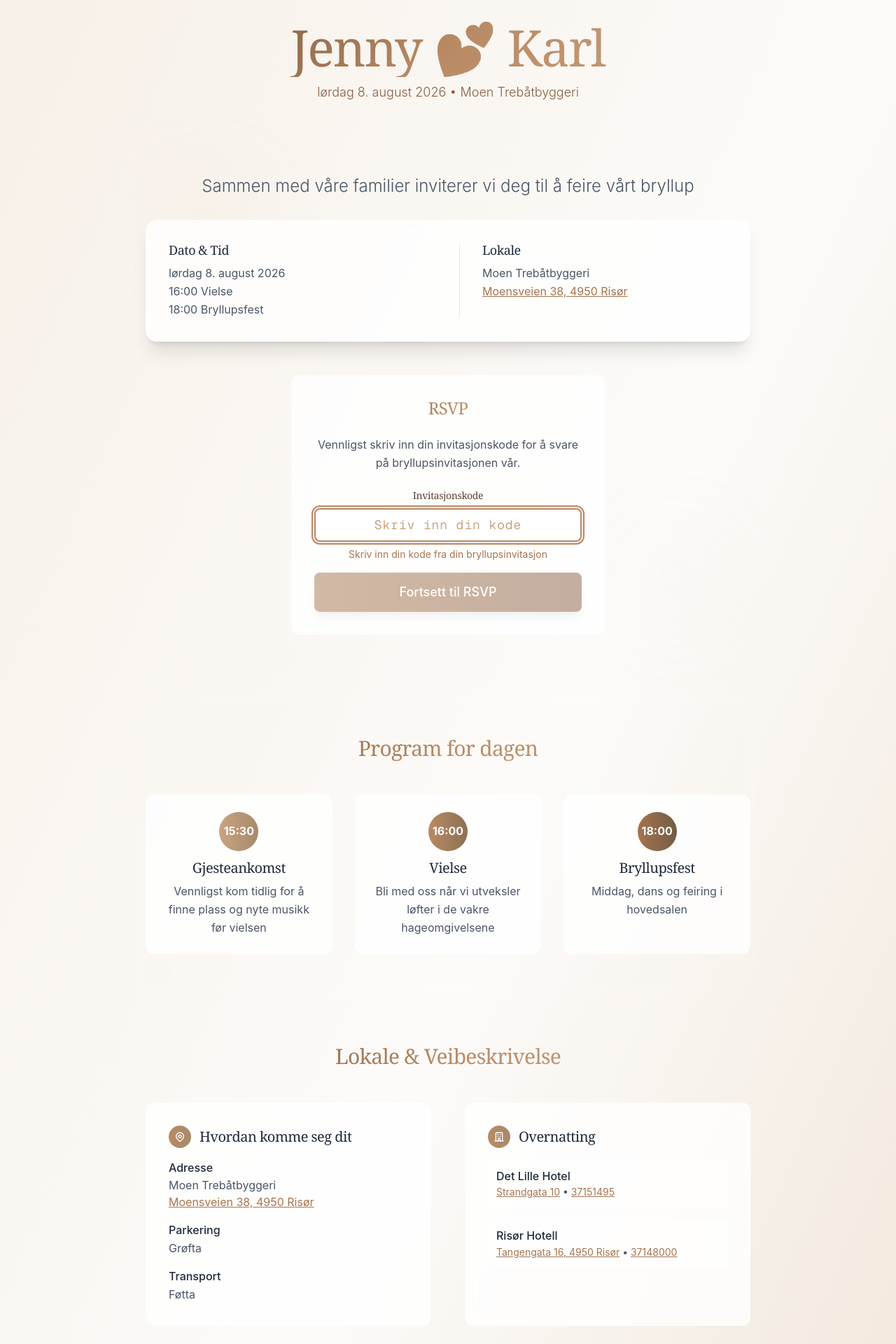
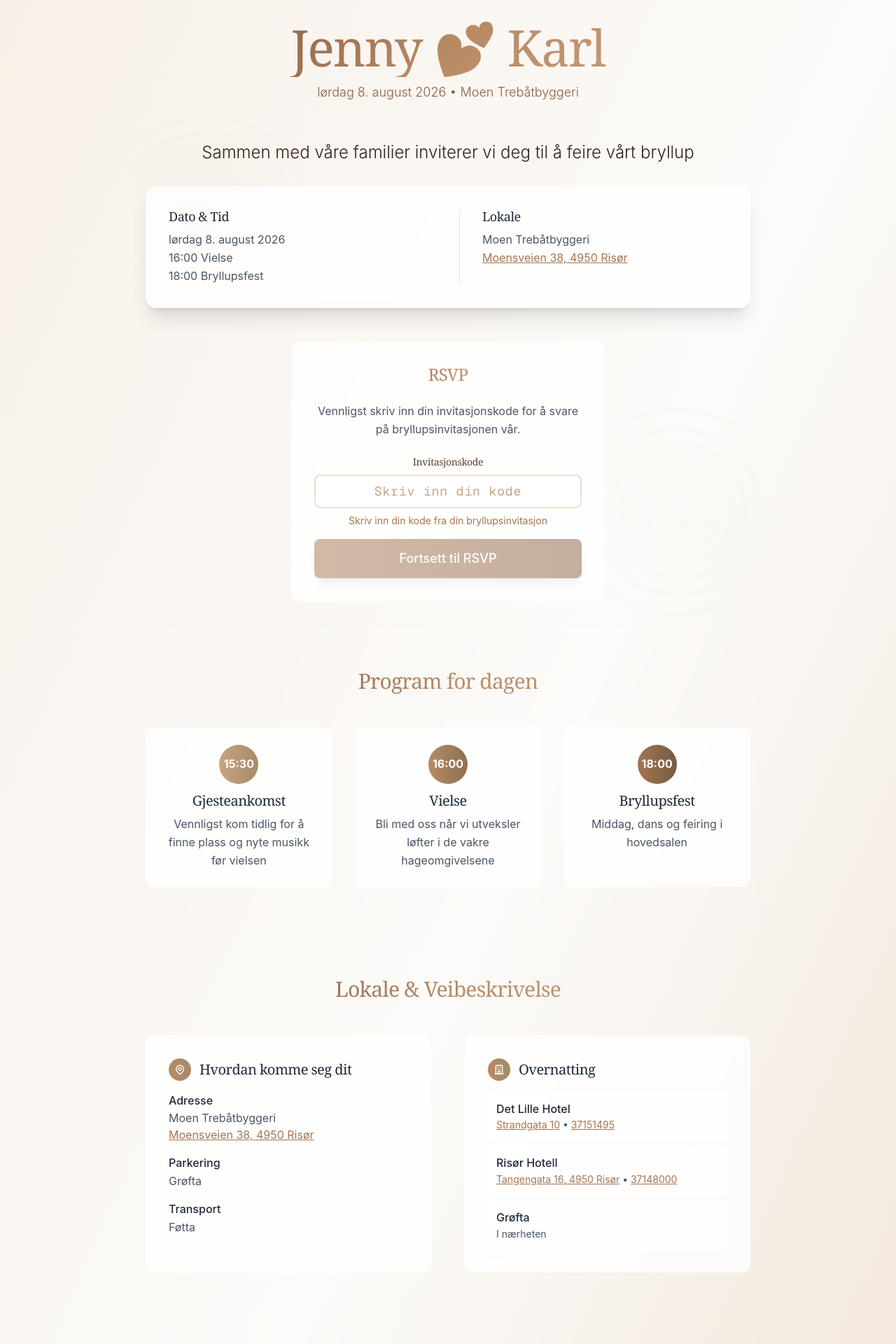
Before and after one commit to amundlindstol/jenny-og-karl, a Next.js app in the folder wedding-rsvp-website/: page / in a window 1280 px wide. Shown: the top 1920 px of the page at 70% size. Built offline with nearby package versions, Linux system fonts and the light colour scheme.

Commit message:
minor changes

```diff
--- a/wedding-rsvp-website/src/app/page.tsx
+++ b/wedding-rsvp-website/src/app/page.tsx
@@ -46,7 +46,7 @@ export default function Home() {
     <MainLayout>
       <div className="min-h-screen">
         {/* Hero Section */}
-        <section className="relative py-12 sm:py-16 lg:py-20 px-4 text-center overflow-hidden">
+        <section className="relative py-1 sm:py-4 lg:py-8 px-4 text-center overflow-hidden">
           {/* Background decoration */}
           <div className="absolute inset-0 opacity-10">
             <div className="absolute top-20 left-10 w-32 h-32 bg-primary-300 dark:bg-primary-700 rounded-full blur-3xl animate-pulse"></div>
@@ -57,7 +57,7 @@ export default function Home() {
           </div>
 
           <div className="max-w-4xl mx-auto relative z-10">
-            <p className="text-lg sm:text-xl md:text-2xl text-gray-600 mb-6 sm:mb-8 font-light px-4 sm:px-0 animate-slide-in-up">
+            <p className="text-lg sm:text-xl md:text-2xl text-primary-950 mb-6 sm:mb-8 font-light px-4 sm:px-0 animate-slide-in-up">
               Sammen med våre familier inviterer vi deg til å feire vårt bryllup
             </p>
 
@@ -106,7 +106,6 @@ export default function Home() {
               </h2>
               {existingRSVP ? (
                 <Button
-                  type="submit"
                   className="w-full"
                   size="lg"
                   onClick={() => router.push("/rsvp")}
@@ -287,7 +286,7 @@ export default function Home() {
                     Overnatting
                   </h3>
                 </div>
-                <div className="space-y-3 sm:space-y-4 text-gray-600 dark:text-gray-300">
+                <div className="space-y-3 sm:space-y-2 text-gray-600 dark:text-gray-300">
                   <div className="bg-white/50 dark:bg-gray-800/50 p-3 rounded-lg">
                     <p className="font-medium text-gray-800 dark:text-gray-100">
                       Det Lille Hotel
@@ -329,6 +328,12 @@ export default function Home() {
                         37148000
                       </Link>
                     </p>
+                  </div>
+                  <div className="bg-white/50 dark:bg-gray-800/50 p-3 rounded-lg">
+                    <p className="font-medium text-gray-800 dark:text-gray-100">
+                      Grøfta
+                    </p>
+                    <p className="text-sm">I nærheten</p>
                   </div>
                   {/*<p className="text-sm italic text-primary-700 dark:text-primary-300 bg-primary-50 dark:bg-primary-900/50 p-2 rounded animate-pulse">*/}
                   {/*  Vennligst book innen 15. mai for gruppepriser*/}
--- a/wedding-rsvp-website/src/app/rsvp/page.tsx
+++ b/wedding-rsvp-website/src/app/rsvp/page.tsx
@@ -130,7 +130,7 @@ export default function RSVPPage() {
       <div className="max-w-2xl mx-auto mt-12">
         {/* Header */}
         <div className="text-center mb-6 sm:mb-8">
-          <h1 className="text-2xl sm:text-3xl lg:text-4xl font-serif text-gray-800 dark:text-white mb-2 sm:mb-4 leading-tight">
+          <h1 className="text-2xl sm:text-3xl lg:text-4xl font-serif text-primary-900 mb-2 sm:mb-4 leading-tight">
             RSVP for Jenny & Karls bryllup
           </h1>
           <p className="text-sm sm:text-base text-gray-600 dark:text-gray-400">
@@ -170,7 +170,7 @@ export default function RSVPPage() {
             <Button
               variant="outline"
               size="sm"
-              onClick={() => router.push("/")}
+              onClick={() => router.push("/", { scroll: true })}
               className="text-xs sm:text-sm w-full sm:w-auto"
             >
               Hjem
--- a/wedding-rsvp-website/src/components/forms/InvitationCodeForm.tsx
+++ b/wedding-rsvp-website/src/components/forms/InvitationCodeForm.tsx
@@ -141,7 +141,6 @@ export function InvitationCodeForm({
             maxLength={8}
             className="text-center text-lg font-mono tracking-wider"
             autoComplete="off"
-            autoFocus
           />
 
           {/* Retry hint */}
--- a/wedding-rsvp-website/src/components/forms/RSVPForm.tsx
+++ b/wedding-rsvp-website/src/components/forms/RSVPForm.tsx
@@ -21,6 +21,7 @@ import { fetchWithRecovery, NetworkErrorType } from "@/lib/network-recovery";
 import { cn } from "@/lib/utils";
 import Link from "next/link";
 import { text } from "@/lib/strings";
+import { clsx } from "clsx";
 
 interface RSVPFormProps {
   guestEntry: GuestEntry;
@@ -240,7 +241,7 @@ export function RSVPForm({
         <Card variant="elevated">
           <CardHeader>
             <CardTitle className="text-lg sm:text-xl">
-              RSVP for {guestEntry.invitationCode}
+              RSVP for kode: {guestEntry.invitationCode}
             </CardTitle>
             <p className="text-primary-600 dark:text-primary-400 text-sm sm:text-base">
               Vennligst la oss vite om du blir med oss på vår dag!
@@ -328,12 +329,16 @@ export function RSVPForm({
                   </span>
                 </label>
 
-                {wantsToSpeak && (
-                  <div className="pl-8 animate-fade-in">
+                <div
+                  className={clsx(
+                    "pl-8 animate-fade-out",
+                    !wantsToSpeak && "hidden",
+                  )}
+                >
                   <Input
                     label="Estimert varighet i minutter. Anbefalt lengede er 1-3 minutter."
                     type="number"
-                      required
+                    required={wantsToSpeak}
                     min={1}
                     max={5}
                     value={formData.speechInMinutes ?? ""}
@@ -350,12 +355,14 @@ export function RSVPForm({
                   >
                     Trenger du mer tid, eller har lyst til å bidra med et
                     spesielt innslag, ta kontakt med toastmaster på{" "}
-                      <Link href={`mailto:${text.contactToastmaster}`}>
+                    <Link
+                      href={`mailto:${text.contactToastmaster}`}
+                      className={"text-primary-900 hover:text-primary-400"}
+                    >
                       {text.contactToastmaster}
                     </Link>
                   </p>
                 </div>
-                )}
               </div>
 
               {/* Submit Error */}
@@ -397,7 +404,7 @@ export function RSVPForm({
               )}
 
               {/* Form Actions */}
-              <div className="flex flex-col sm:flex-row gap-3 pt-4 border-t border-primary-200 dark:border-primary-800">
+              <div className="flex flex-col sm:flex-row gap-3 pt-4">
                 {onCancel && (
                   <Button
                     type="button"
--- a/wedding-rsvp-website/src/components/layout/Header.tsx
+++ b/wedding-rsvp-website/src/components/layout/Header.tsx
@@ -1,16 +1,18 @@
-// src/components/layout/Header.tsx
 import React from "react";
 import { text } from "@/lib/strings";
 import { clsx } from "clsx";
 
 export function Header() {
-  const [atTop, setAtTop] = React.useState(true);
+  const [atTop, setAtTop] = React.useState(window?.scrollY === 0);
 
   React.useEffect(() => {
     const onScroll = () => setAtTop(window.scrollY === 0);
     onScroll(); // initialize
     window.addEventListener("scroll", onScroll, { passive: true });
-    return () => window.removeEventListener("scroll", onScroll);
+
+    return () => {
+      window.removeEventListener("scroll", onScroll);
+    };
   }, []);
 
   return (
--- a/wedding-rsvp-website/src/components/providers/PerformanceProvider.tsx
+++ b/wedding-rsvp-website/src/components/providers/PerformanceProvider.tsx
@@ -1,8 +1,8 @@
-'use client';
+"use client";
 
-import { useEffect } from 'react';
-import { WebVitalsMonitor, LoadingMonitor } from '@/lib/performance';
-import { logger } from '@/lib/logger';
+import { useEffect } from "react";
+import { LoadingMonitor, WebVitalsMonitor } from "@/lib/performance";
+import { logger } from "@/lib/logger";
 
 interface PerformanceProviderProps {
   children: React.ReactNode;
@@ -10,20 +10,25 @@ interface PerformanceProviderProps {
 
 export function PerformanceProvider({ children }: PerformanceProviderProps) {
   useEffect(() => {
+    if (process.env.PERFORMANCE_MONITORING_ENABLED !== "true") return;
+
     // Initialize performance monitoring
     try {
       WebVitalsMonitor.init();
       LoadingMonitor.logPageLoad();
       LoadingMonitor.logResourceLoading();
 
-      logger.info('Performance monitoring initialized');
+      logger.info("Performance monitoring initialized");
     } catch (error) {
-      logger.error('Failed to initialize performance monitoring', error as Error);
+      logger.error(
+        "Failed to initialize performance monitoring",
+        error as Error,
+      );
     }
 
     // Global error handler for unhandled errors
     const handleError = (event: ErrorEvent) => {
-      logger.error('Unhandled JavaScript error', undefined, {
+      logger.error("Unhandled JavaScript error", undefined, {
         message: event.message,
         filename: event.filename,
         lineno: event.lineno,
@@ -34,20 +39,23 @@ export function PerformanceProvider({ children }: PerformanceProviderProps) {
 
     // Global handler for unhandled promise rejections
     const handleUnhandledRejection = (event: PromiseRejectionEvent) => {
-      logger.error('Unhandled promise rejection', undefined, {
+      logger.error("Unhandled promise rejection", undefined, {
         reason: event.reason,
         stack: event.reason?.stack,
       });
     };
 
     // Add global error listeners
-    window.addEventListener('error', handleError);
-    window.addEventListener('unhandledrejection', handleUnhandledRejection);
+    window.addEventListener("error", handleError);
+    window.addEventListener("unhandledrejection", handleUnhandledRejection);
 
     // Cleanup
     return () => {
-      window.removeEventListener('error', handleError);
-      window.removeEventListener('unhandledrejection', handleUnhandledRejection);
+      window.removeEventListener("error", handleError);
+      window.removeEventListener(
+        "unhandledrejection",
+        handleUnhandledRejection,
+      );
     };
   }, []);
 
```
Also changed, not shown: wedding-rsvp-website/src/lib/performance.ts (line endings or trailing spaces). Lines whose indentation alone changed are shown as unchanged.
